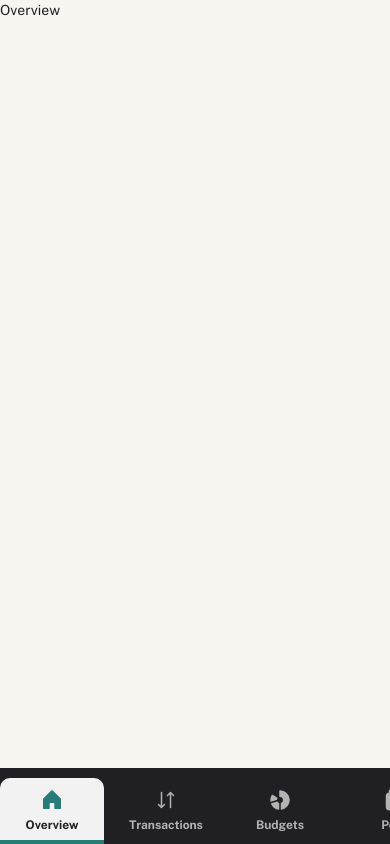
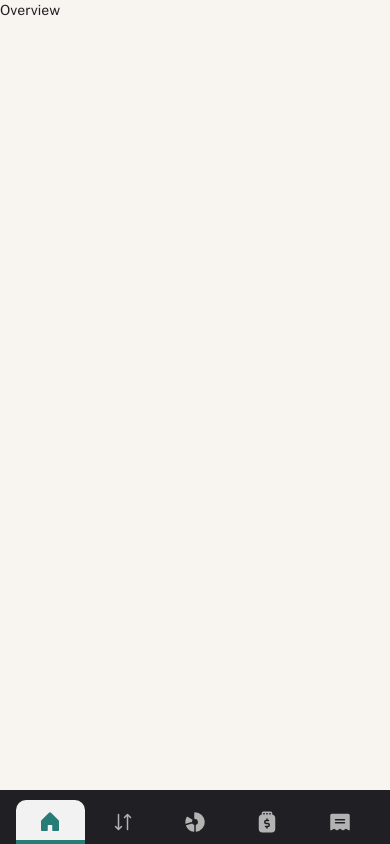
Before and after one commit to pjevic/personal-finance-app, a Next.js app: page / in a window 390 px wide. Built offline with nearby package versions, Linux system fonts and the light colour scheme.

Commit message:
feat: Sidebar styling for phone view

```diff
--- a/src/components/Sidebar/Sidebar.module.scss
+++ b/src/components/Sidebar/Sidebar.module.scss
@@ -5,12 +5,12 @@
 
 .sidebar {
   background-color: variables.$color-gray-900;
-  flex: 0 0 30rem;
   height: 100dvh;
   @include mix.box-rounded-right(1.6rem);
   @include mix.transition(width, 0.3s, ease);
 
   @include mix.flex(column, null, null);
+  flex: 0 0 30rem;
 
   nav {
     flex-grow: 1;
@@ -140,13 +140,10 @@
     nav {
       ul {
         padding-top: 1rem;
+        padding: 1rem 4rem 0 4rem;
 
-        // @include mix.flex(row, null, space-around);
-
+        @include mix.flex(row, null, space-between);
         gap: 1rem;
-
-        display: flex;
-        justify-content: space-evenly;
 
         li {
           &:not(:last-child) {
@@ -189,4 +186,29 @@
       }
     }
   }
+
+  @include mix.respond(phone) {
+    flex: 0 0 5.2rem;
+    nav {
+      ul {
+        padding: 1rem 1.6rem 0 1.6rem;
+        gap: 0rem;
+
+        li {
+          a {
+            height: 4.4rem;
+            width: 6.86rem;
+
+            .label {
+              display: none;
+            }
+
+            .line {
+              top: 4rem;
+            }
+          }
+        }
+      }
+    }
+  }
 }
```
